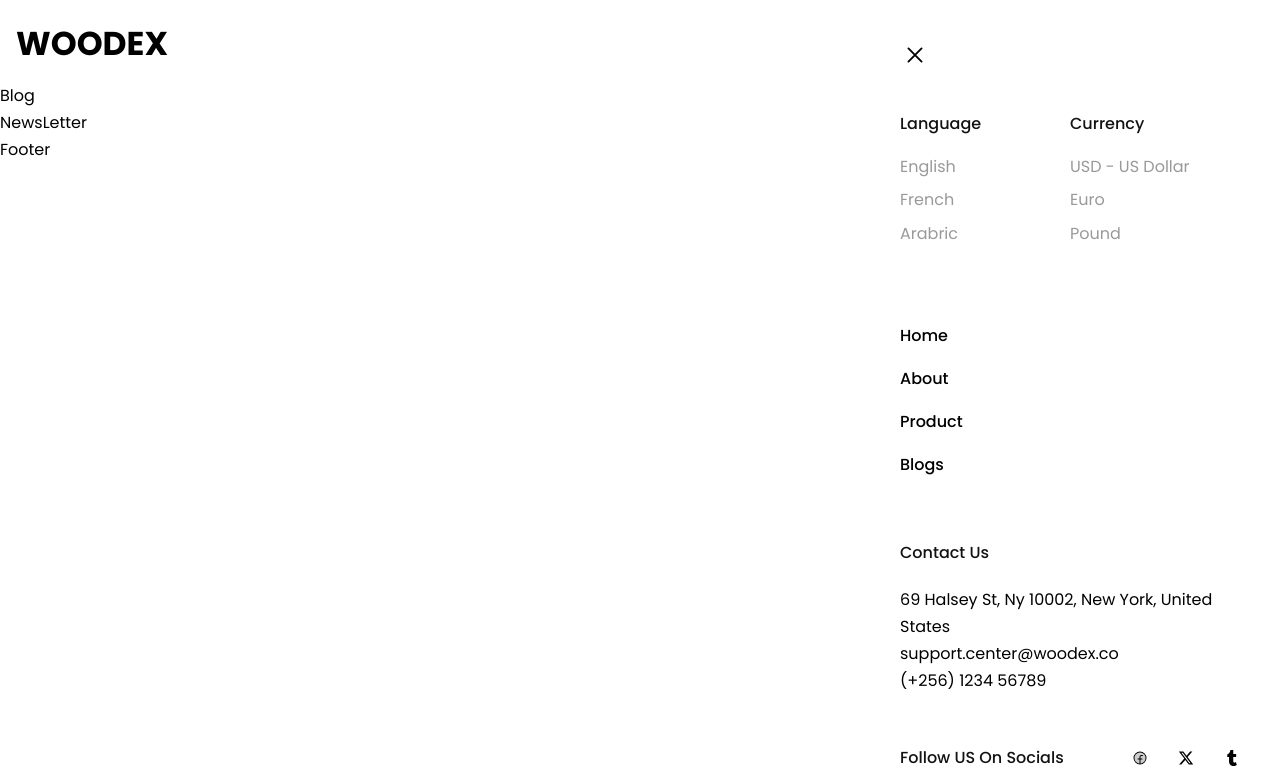
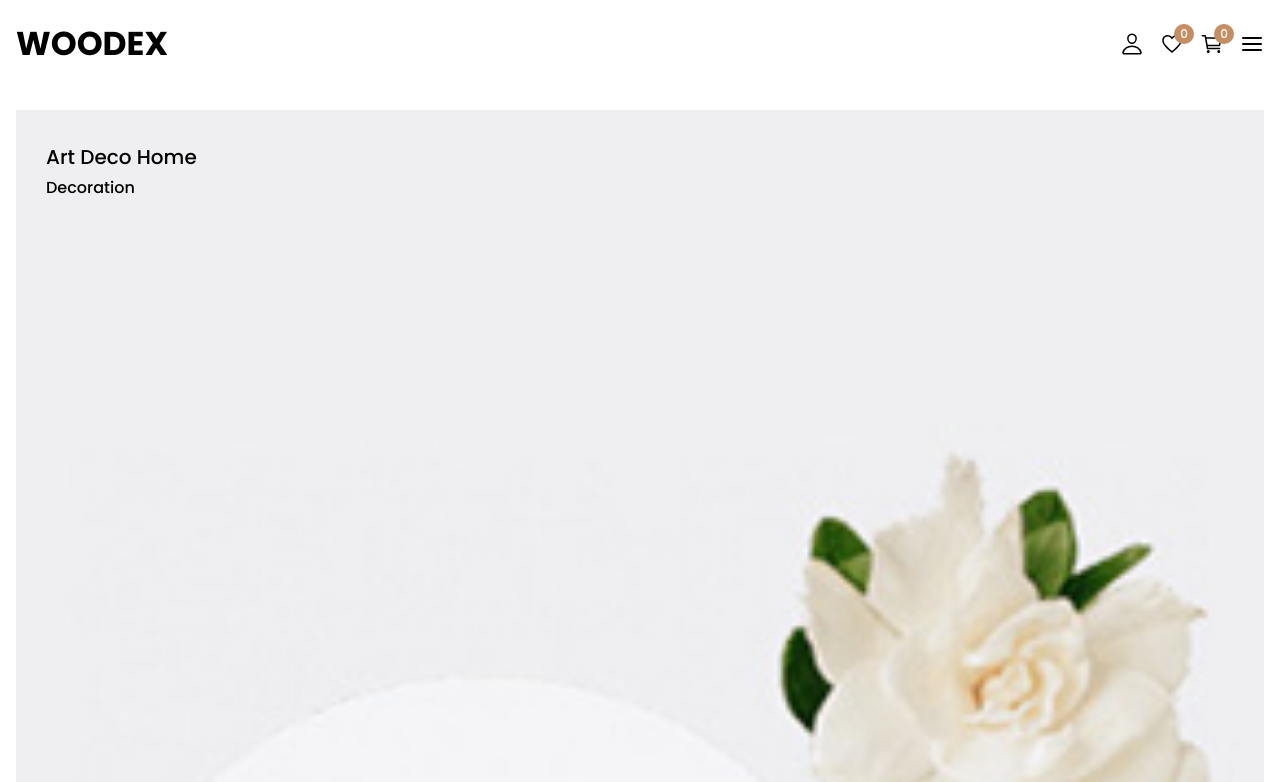
Before and after one commit to j3wlius/woodex, a React (Create React App) app: page / in a window 1280 px wide. Shown: the top 782 px of the page. Built offline with nearby package versions, Linux system fonts and the light colour scheme; a web font is replaced by a local one.

Commit message:
update woodex react project

```diff
--- a/src/App.js
+++ b/src/App.js
@@ -1,14 +1,14 @@
-import Header from "./Components/Header";
-import SideBar from "./Components/SideBar";
-import Main from "./Components/Main";
-import Footer from "./Components/Footer";
-
+import Header from './Components/Header';
+import SideBar from './Components/SideBar';
+import Main from './Components/Main';
+import Footer from './Components/Footer';
 
 function App() {
   return (
     <div>
       <Header />
-      <SideBar/>
+      <SideBar />
+      <div className="overlay" data-overlay data-nav-toggler></div>
       <Main />
       <Footer />
     </div>
--- a/src/Components/Hero.jsx
+++ b/src/Components/Hero.jsx
@@ -1,11 +1,153 @@
-import React from 'react'
+import React from 'react';
+import heroProductOne from '../images/hero-product-1.jpg';
+import heroProductTwo from '../images/hero-product-2.jpg';
+import heroProductThree from '../images/hero-product-3.jpg';
+import heroProductFour from '../images/hero-product-4.jpg';
+import heroProductFive from '../images/hero-product-5.jpg';
 
 function Hero() {
   return (
-    <div>
-      Hero
-    </div>
-  )
+    <section className="section hero" id="home" aria-label="home">
+      <div className="container">
+        <ul className="hero-list">
+          <li>
+            <div class="hero-card">
+              <figure
+                className="card-banner img-holder"
+                style={{ '--width': '285', '--height': '396' }}
+              >
+                <img
+                  src={heroProductOne}
+                  width="285"
+                  height="396"
+                  alt="Art Deco Home"
+                  className="img-cover"
+                />
+              </figure>
+
+              <div className="card-content">
+                <h3>
+                  <a href="#" className="card-title">
+                    Art Deco Home
+                  </a>
+                </h3>
+
+                <p className="card-text">Decoration</p>
+              </div>
+            </div>
+          </li>
+
+          <li className="colspan-2">
+            <div class="hero-card">
+              <figure
+                className="card-banner img-holder"
+                style={{ '--width': 568, '--height': 389 }}
+              >
+                <img
+                  src={heroProductTwo}
+                  width="568"
+                  height="389"
+                  alt="Helen Chair"
+                  className="img-cover"
+                />
+              </figure>
+
+              <div className="card-content">
+                <h3>
+                  <a href="#" className="card-title">
+                    Helen Chair
+                  </a>
+                </h3>
+
+                <p className="card-text">Decoration</p>
+              </div>
+            </div>
+          </li>
+
+          <li>
+            <div className="hero-card">
+              <figure
+                className="card-banner img-holder"
+                style={{ '--width': 285, '--height': 396 }}
+              >
+                <img
+                  src={heroProductThree}
+                  width="285"
+                  height="396"
+                  alt="Vase Of Flowers"
+                  className="img-cover"
+                />
+              </figure>
+
+              <div className="card-content">
+                <h3>
+                  <a href="#" className="card-title">
+                    Vase Of Flowers
+                  </a>
+                </h3>
+
+                <p className="card-text">Decoration</p>
+              </div>
+            </div>
+          </li>
+
+          <li className="colspan-2">
+            <div className="hero-card">
+              <figure
+                className="card-banner img-holder"
+                style={{ '--width': 580, '--height': 213 }}
+              >
+                <img
+                  src={heroProductFour}
+                  width="580"
+                  height="213"
+                  alt="Wood Eggs"
+                  className="img-cover"
+                />
+              </figure>
+
+              <div className="card-content">
+                <h3>
+                  <a href="#" className="card-title">
+                    Wood Eggs
+                  </a>
+                </h3>
+
+                <p className="card-text">Decoration</p>
+              </div>
+            </div>
+          </li>
+
+          <li className="colspan-2">
+            <div className="hero-card">
+              <figure
+                className="card-banner img-holder"
+                style={{ '--width': 580, '--height': 213 }}
+              >
+                <img
+                  src={heroProductFive}
+                  width="580"
+                  height="213"
+                  alt="Table Wood Pine"
+                  className="img-cover"
+                />
+              </figure>
+
+              <div className="card-content">
+                <h3>
+                  <a href="#" className="card-title">
+                    Table Wood Pine
+                  </a>
+                </h3>
+
+                <p className="card-text">Furniture</p>
+              </div>
+            </div>
+          </li>
+        </ul>
+      </div>
+    </section>
+  );
 }
 
-export default Hero
+export default Hero;
--- a/src/Components/Main.jsx
+++ b/src/Components/Main.jsx
@@ -8,13 +8,13 @@ import NewsLetter from './NewsLetter'
 
 function Main() {
   return (
-    <div>
+    <article>
       <Hero/>
       <About/>
       <Products/>
       <Blog/>
       <NewsLetter/>
-    </div>
+    </article>
   )
 }
 
--- a/src/Components/SideBar.jsx
+++ b/src/Components/SideBar.jsx
@@ -1,12 +1,12 @@
 import React from 'react';
 import { IoCloseOutline } from 'react-icons/io5';
-import { PiFacebookLogoDuotone } from 'react-icons/pi';
+import { ImFacebook } from "react-icons/im";
 import { FaXTwitter } from 'react-icons/fa6';
 import { FaTumblr } from 'react-icons/fa';
 
 function SideBar() {
   return (
-    <div className="sidebar active" data-navbar>
+    <div className="sidebar" data-navbar>
 
       <button className="nav-close-btn">
         <IoCloseOutline className="icon" />
@@ -120,7 +120,7 @@ function SideBar() {
         <ul className="social-list">
           <li>
             <a href="#" className="social-link">
-              <PiFacebookLogoDuotone className="icon" />
+              <ImFacebook className="icon" />
             </a>
           </li>
 
--- a/src/index.css
+++ b/src/index.css
@@ -362,3 +362,62 @@ body.active {
   justify-content: space-between;
   margin-block-start: 50px;
 }
+
+
+/* === OVERLAY === */
+.overlay {
+  position: fixed;
+  inset: 0;
+  background-color: var(--black_70);
+  z-index: 4;
+  opacity: 0;
+  pointer-events: none;
+  transition: var(--transition-1);
+}
+
+.overlay.active {
+  opacity: 1;
+  pointer-events: all;
+}
+
+/* === HERO STYLES === */
+.hero {
+  padding-block-start: calc(var(--section-padding) + 60px);
+}
+
+.hero-list {
+  display: grid;
+  gap: 16px;
+}
+
+.hero-card {
+  position: relative;
+}
+
+.hero-card .img-cover {
+  transition: var(--transition-2);
+}
+
+.hero-card:is(:hover, :focus) .img-cover {
+  transform: scale(1.1);
+}
+
+.hero-card .card-content {
+  position: absolute;
+  top: 30px;
+  left: 30px;
+  right: 30px;
+}
+
+.hero-card :is(.card-title, .card-text){
+  font-weight: var(--fw-500);
+}
+
+.hero-card .card-title {
+  font-size: var(--fs-3);
+  transition: var(--transition-1);
+}
+
+.hero-card .card-title:is(:hover, :focus) {
+  color: var(--tan-crayola);
+}
```
